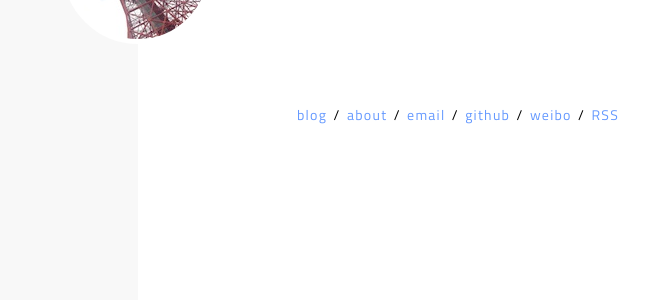
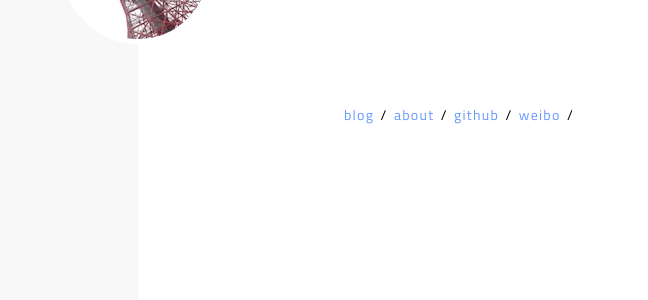
Before and after one commit to HanOy/HanOy.github.io, a Jekyll site: the page built from index.html, in a window 1280 px wide. Shown: the part 256-556 px from the top of the page, without its empty margins (502-1150 px from the left). Built offline with Jekyll 4.4.1, drawn with Linux system fonts in a browser that asks for light colours.

Commit message:
remove rss email

```diff
--- a/index.html
+++ b/index.html
@@ -4,8 +4,8 @@ layout: page
 <div class="index-wrapper">
   <a class="link-1" href="{{ site.posts[0].url }}">blog</a> /
   <a class="link-1" href="/about/">about</a> /
-  <a class="link-1" href="mailto:oyh3745@163.com?Subject=Hi">email</a> /
+  <!--<a class="link-1" href="mailto:oyh3745@163.com?Subject=Hi">email</a> /-->
   <a class="link-1" href="https://github.com/HanOy" target="_blank">github</a> /
   <a class="link-1" href="https://weibo.com/ohohy" target="_blank">weibo</a> /
-  <a class="link-1" href="/feed.xml">RSS</a>
+  <!--<a class="link-1" href="/feed.xml">RSS</a>-->
 </div>
```
Also changed, not shown: 2 other files.
